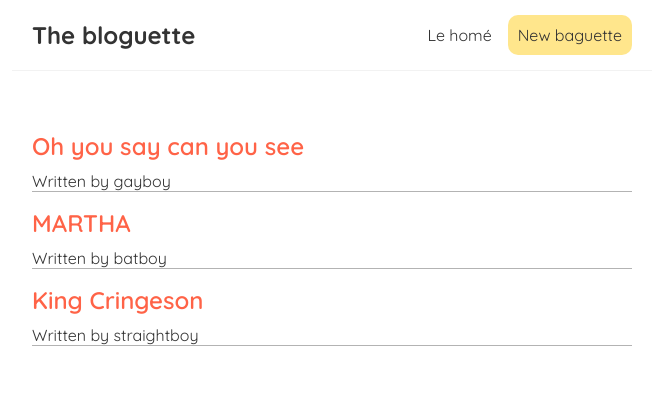
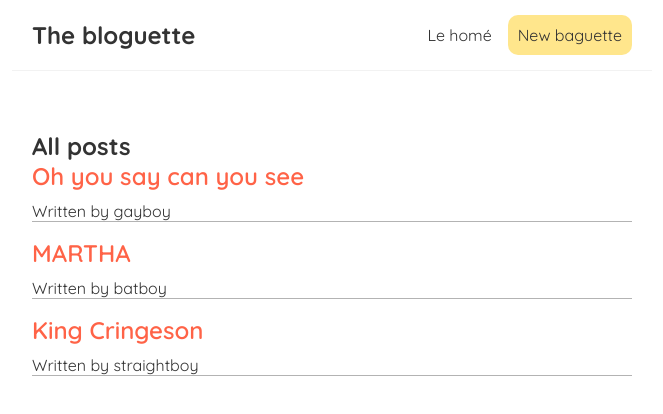
Before and after one commit to Ivan-Chaos/learning-react, a React (Create React App) app: page / in a window 1280 px wide. Shown: the top 414 px of the page, without its empty margins (308-971 px from the left). Built offline with nearby package versions, Linux system fonts and the light colour scheme.

Commit message:
#12 List of posts moved out

```diff
--- /dev/null
+++ b/src/BlogList.js
@@ -0,0 +1,15 @@
+const BlogList = ({blogs, title}) => {
+    return (
+        <div className="blog-list">
+            <h2>{title}</h2>
+            {blogs.map((blog)=>(
+                <div className="blog-preview" key={blog.id}>
+                    <h2>{blog.title}</h2>
+                    <p>Written by {blog.author}</p>
+                </div>
+            ))}
+        </div>
+     );
+}
+
+export default BlogList;
--- a/src/Home.js
+++ b/src/Home.js
@@ -1,4 +1,5 @@
 import { useState } from "react";
+import BlogList from "./BlogList"
 
 const Home = () => {
     const [blogs, setBlogs]=useState([
@@ -9,12 +10,7 @@
 
     return (
         <div className="home">
-            {blogs.map((blog)=>(
-                <div className="blog-preview" key={blog.id}>
-                    <h2>{blog.title}</h2>
-                    <p>Written by {blog.author}</p>
-                </div>
-            ))}
+            <BlogList blogs={blogs} title="All posts"/>
         </div>
      );
 }
```
